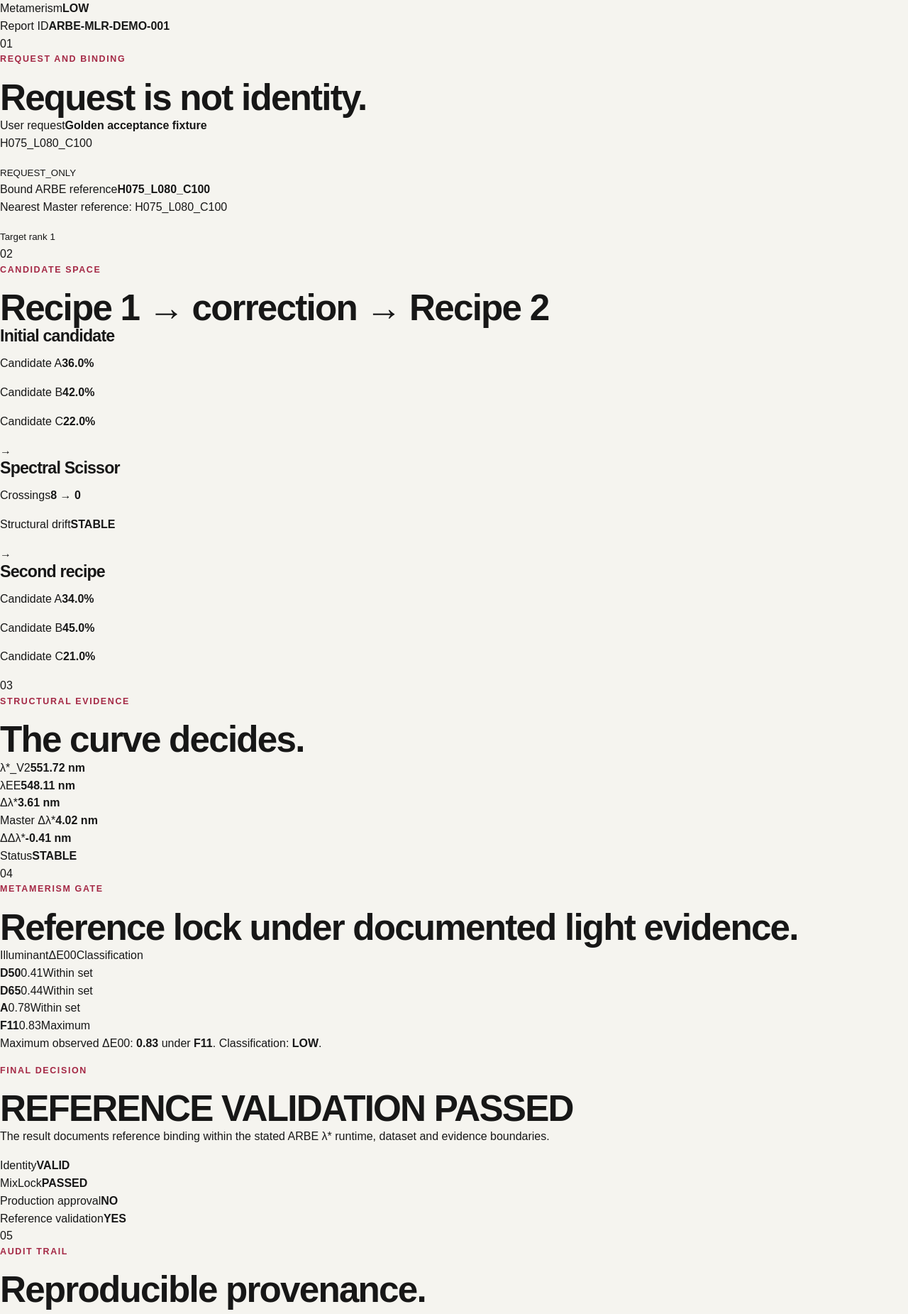
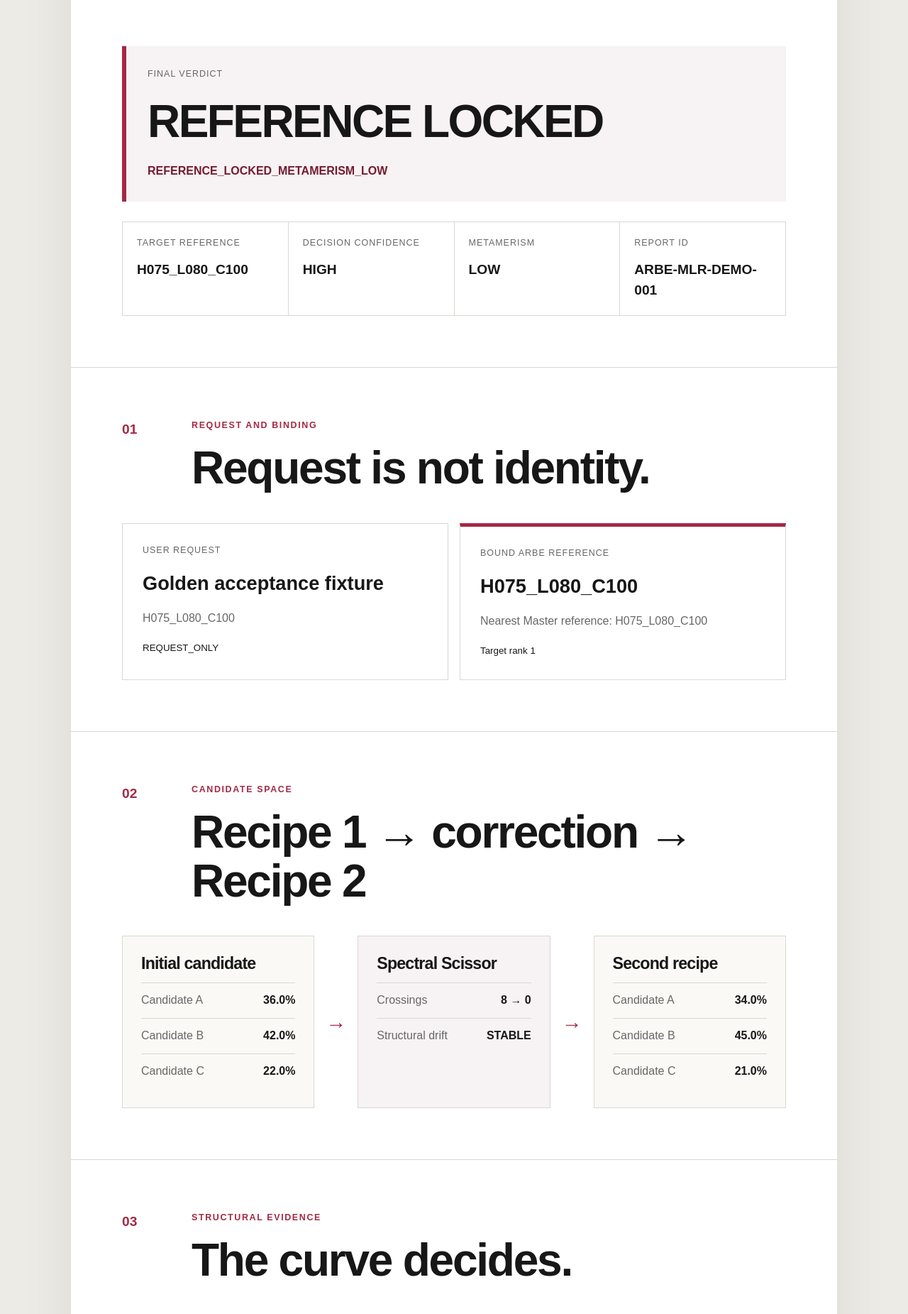
Before and after one commit to HelabHLC/designfit-studio, a Next.js app: page /reports/mixlock/demo in a window 1280 px wide. Shown: the part 384-2235 px from the top of the page at 71% size. Built offline with nearby package versions, Linux system fonts and the light colour scheme.

Commit message:
feat: style MixLock report beta

```diff
--- a/app/globals.css
+++ b/app/globals.css
@@ -18,7 +18,7 @@ a { color: inherit; }
 .site-header { min-height: 82px; display: flex; align-items: center; justify-content: space-between; border-bottom: 1px solid var(--line); }
 .brand { font-size: 1.28rem; font-weight: 800; text-decoration: none; letter-spacing: -0.03em; }
 .brand span { color: var(--accent); }
-nav { display: flex; gap: 24px; flex-wrap: wrap; }
+nav { display: flex; gap: 24px; flex-wrap: wrap; align-items: center; }
 nav a { color: var(--muted); text-decoration: none; font-size: 0.92rem; }
 nav a:hover { color: var(--ink); }
 .hero { padding: 112px 0 90px; }
@@ -61,13 +61,78 @@ p { margin-top: 0; }
 .status-item { padding: 22px; border: 1px solid var(--line); background: var(--panel); }
 .status-item strong { display: block; font-size: 1.6rem; }
 
+.report-page { background: #ecebe6; min-height: 100vh; }
+.report-nav { background: #ecebe6; }
+.print-button { border: 1px solid var(--line); border-radius: 999px; padding: 9px 14px; background: #fff; color: var(--ink); font: inherit; cursor: pointer; }
+.report-shell { width: min(calc(100% - 40px), 1080px); margin: 42px auto 80px; background: #fff; box-shadow: 0 24px 70px rgba(0,0,0,.08); }
+.report-cover, .report-section { padding: 72px; }
+.report-cover { min-height: 760px; display: flex; flex-direction: column; border-bottom: 1px solid var(--line); }
+.report-cover h1 { font-size: clamp(3.4rem, 8vw, 7.4rem); }
+.report-subtitle { margin: 18px 0 58px; color: var(--muted); font-size: 1.25rem; }
+.verdict-panel { margin-top: auto; padding: 30px; border-left: 6px solid var(--accent); background: #f7f2f3; }
+.verdict-panel span, .report-card > span, .metric-grid span, .decision-grid span, .report-meta-grid span { display: block; color: var(--muted); font-size: .78rem; letter-spacing: .08em; text-transform: uppercase; }
+.verdict-panel strong { display: block; margin: 8px 0; font-size: clamp(2rem, 5vw, 4.4rem); letter-spacing: -.04em; }
+.verdict-panel p { margin: 0; color: var(--accent-dark); font-weight: 700; }
+.report-meta-grid, .metric-grid, .decision-grid { display: grid; grid-template-columns: repeat(4, minmax(0, 1fr)); gap: 1px; margin-top: 28px; background: var(--line); border: 1px solid var(--line); }
+.report-meta-grid div, .metric-grid div, .decision-grid div { min-height: 120px; padding: 20px; background: #fff; }
+.report-meta-grid strong, .metric-grid strong, .decision-grid strong { display: block; margin-top: 12px; font-size: 1.2rem; overflow-wrap: anywhere; }
+.report-section { border-bottom: 1px solid var(--line); }
+.report-section-heading { display: grid; grid-template-columns: 72px 1fr; gap: 26px; align-items: start; margin-bottom: 42px; }
+.report-section-heading > span { color: var(--accent); font-weight: 800; font-size: 1.2rem; }
+.report-section h2 { font-size: clamp(2rem, 5vw, 4.2rem); }
+.report-two-column { display: grid; grid-template-columns: 1fr 1fr; gap: 16px; }
+.report-card { min-height: 220px; padding: 28px; border: 1px solid var(--line); }
+.report-card strong { display: block; margin: 16px 0; font-size: 1.7rem; }
+.report-card p { color: var(--muted); }
+.accent-card { border-top: 5px solid var(--accent); }
+.recipe-flow { display: grid; grid-template-columns: 1fr auto 1fr auto 1fr; gap: 16px; align-items: stretch; }
+.recipe-block { padding: 26px; border: 1px solid var(--line); background: #faf9f6; }
+.recipe-block p { display: flex; justify-content: space-between; gap: 14px; padding: 12px 0; margin: 0; border-top: 1px solid var(--line); }
+.recipe-block p span { color: var(--muted); }
+.scissor-block { background: #f7f2f3; }
+.flow-arrow { display: grid; place-items: center; color: var(--accent); font-size: 1.8rem; }
+.metric-grid { grid-template-columns: repeat(3, minmax(0, 1fr)); }
+.metric-emphasis { background: #f7f2f3 !important; }
+.metamerism-table { border: 1px solid var(--line); }
+.table-row { display: grid; grid-template-columns: 1fr 1fr 1fr; gap: 20px; padding: 16px 20px; border-top: 1px solid var(--line); }
+.table-row:first-child { border-top: 0; }
+.table-head { background: #f1efe9; color: var(--muted); font-size: .78rem; letter-spacing: .08em; text-transform: uppercase; }
+.report-note { margin: 24px 0 0; color: var(--muted); }
+.final-section { background: var(--ink); color: #fff; }
+.final-section .eyebrow { color: #e6a3b2; }
+.final-section > p:not(.eyebrow) { max-width: 760px; color: #cfcfcf; font-size: 1.15rem; }
+.final-section .decision-grid { border-color: #444; background: #444; }
+.final-section .decision-grid div { background: #202020; }
+.final-section .decision-grid span { color: #aaa; }
+.audit-list { margin: 0; border-top: 1px solid var(--line); }
+.audit-list div { display: grid; grid-template-columns: 220px 1fr; gap: 30px; padding: 16px 0; border-bottom: 1px solid var(--line); }
+.audit-list dt { color: var(--muted); }
+.audit-list dd { margin: 0; overflow-wrap: anywhere; }
+.claim-boundary { margin-top: 36px; padding: 26px; background: #f1efe9; }
+.claim-boundary p { margin: 12px 0 0; color: var(--muted); }
+
 @media (max-width: 980px) { .journey-grid { grid-template-columns: repeat(2, minmax(0, 1fr)); } }
 @media (max-width: 780px) {
   .site-header { align-items: flex-start; flex-direction: column; padding: 22px 0; gap: 18px; }
   nav { gap: 14px 18px; }
   .hero { padding: 72px 0 64px; }
-  .card-grid, .split, .status-grid, .journey-grid { grid-template-columns: 1fr; }
+  .card-grid, .split, .status-grid, .journey-grid, .report-two-column, .metric-grid, .decision-grid, .report-meta-grid { grid-template-columns: 1fr; }
   .split { gap: 30px; }
   .section { padding: 68px 0; }
   .site-footer { flex-direction: column; }
+  .report-cover, .report-section { padding: 38px 24px; }
+  .report-cover { min-height: auto; }
+  .verdict-panel { margin-top: 54px; }
+  .recipe-flow { grid-template-columns: 1fr; }
+  .flow-arrow { transform: rotate(90deg); min-height: 30px; }
+  .report-section-heading { grid-template-columns: 1fr; gap: 8px; }
+  .audit-list div { grid-template-columns: 1fr; gap: 5px; }
 }
+
+@media print {
+  body, .report-page { background: #fff; }
+  .report-nav { display: none; }
+  .report-shell { width: 100%; margin: 0; box-shadow: none; }
+  .report-cover, .report-section { break-inside: avoid; padding: 18mm; }
+  .report-cover { min-height: 250mm; }
+}
```
